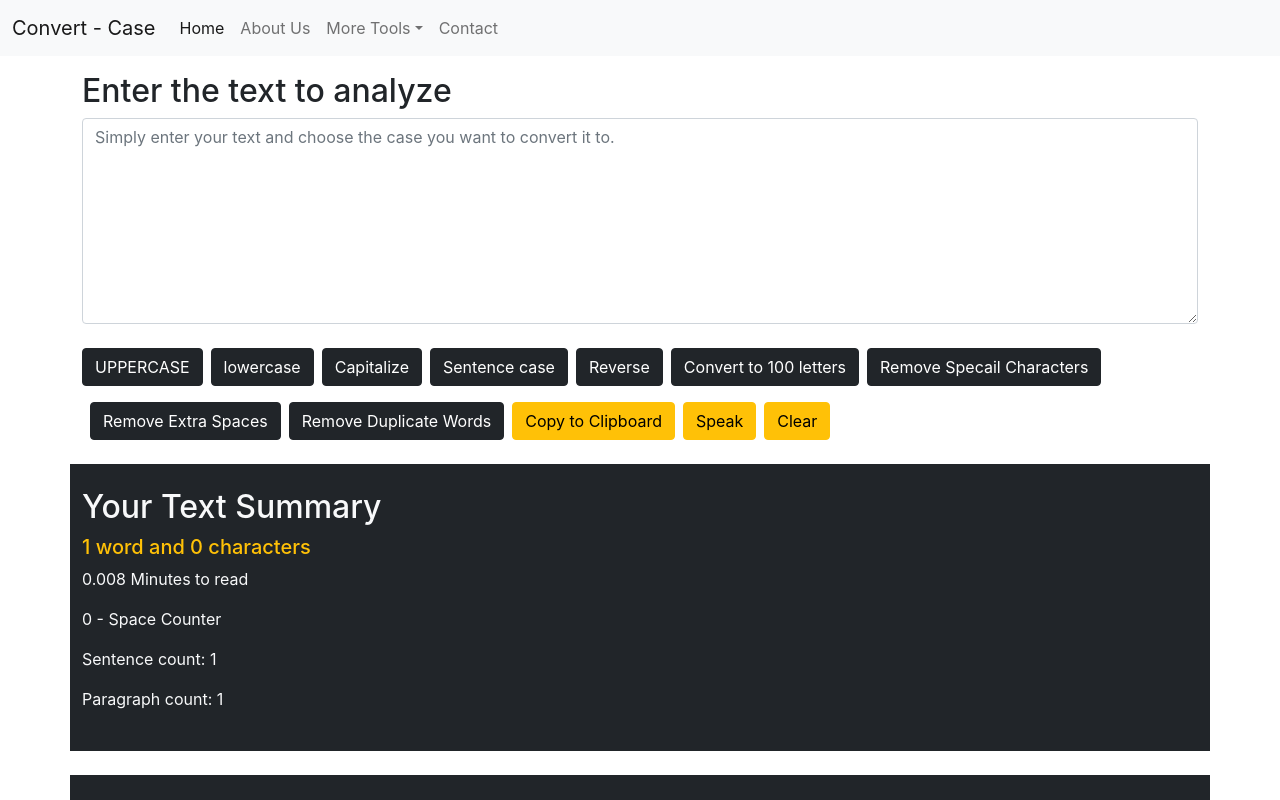
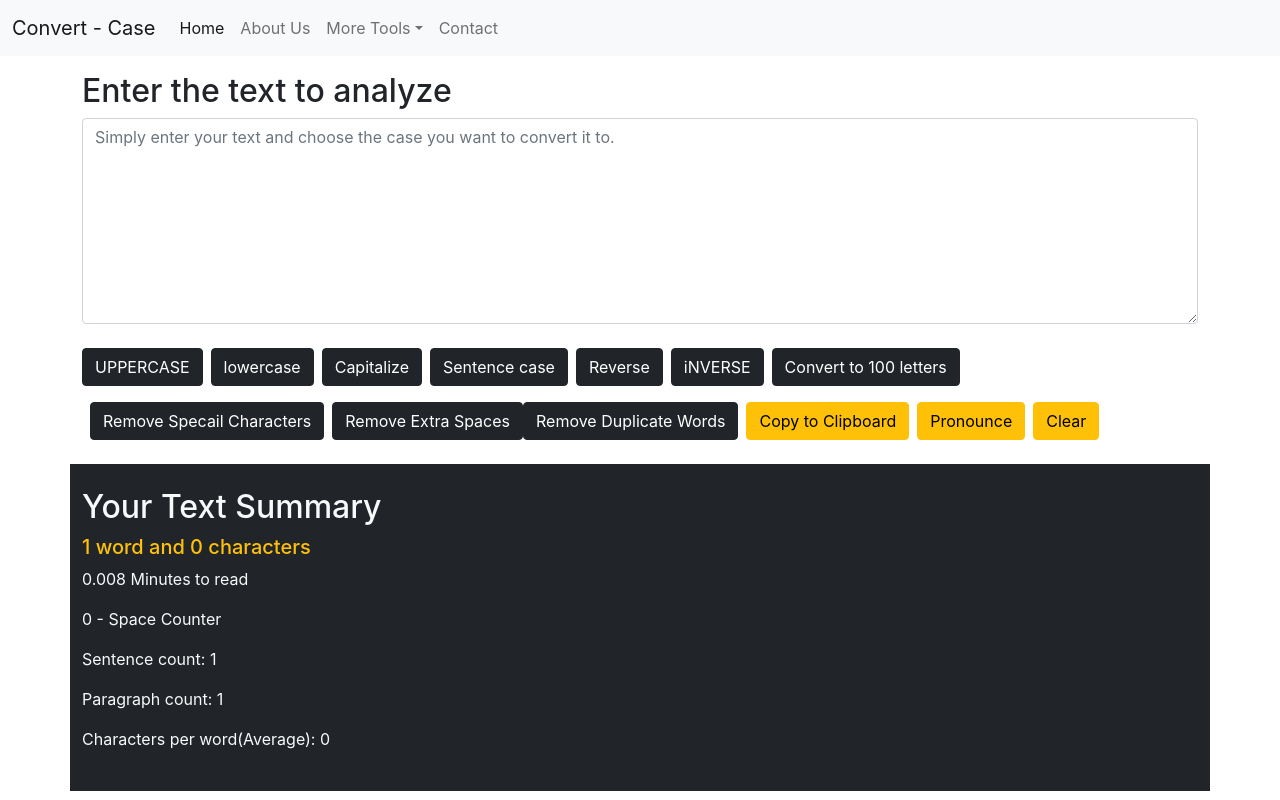
Before and after one commit to irupinderdev/Convert-Case, a React (Create React App) app: page / in a window 1280 px wide. Shown: the top 800 px of the page. Built offline with nearby package versions, Linux system fonts and the light colour scheme.

Commit message:
new function added

```diff
--- a/src/components/Textform.js
+++ b/src/components/Textform.js
@@ -39,6 +39,18 @@ let newText = text.charAt(0).toUpperCase() + text.slice(1);
 setText(newText)
 
 }
+// iNvErSe cAsE
+const handleInverseClick = ()=>{
+  let newText =''
+  for (const letter of text) {
+      if (letter == letter.toLowerCase()) {
+          newText = newText+(letter.toUpperCase());
+      } else {
+          newText = newText+(letter.toLowerCase());
+      }
+  }  setText(newText);
+}
+
 
 //  Reverse
 const handleReverse = (event) => {
@@ -125,12 +137,13 @@ const handleExtraSpaces = ()=>{
         <button className="btn btn-dark my-2" onClick={handleCcClick}>Capitalize</button>
         <button className="btn btn-dark my-2 mx-2" onClick={handleScClick}>Sentence case</button>
         <button className="btn btn-dark my-2" onClick={handleReverse}>Reverse</button>
-        <button className="btn btn-dark mx-2" onClick={handleSliceClick}>Convert to 100 letters</button>
-        <button className="btn btn-dark my-2" onClick={rmvSpecailCharacters}>Remove Specail Characters</button>
-        <button className="btn btn-dark my-2 mx-2" onClick={handleExtraSpaces }>Remove Extra Spaces</button>
+        <button className="btn btn-dark my-2 mx-2" onClick={handleInverseClick}>iNVERSE</button>
+        <button className="btn btn-dark" onClick={handleSliceClick}>Convert to 100 letters</button>
+        <button className="btn btn-dark my-2 mx-2" onClick={rmvSpecailCharacters}>Remove Specail Characters</button>
+        <button className="btn btn-dark my-2" onClick={handleExtraSpaces }>Remove Extra Spaces</button>
         <button className="btn btn-dark my-2" onClick={onRemoveDuplicatesClick }> Remove Duplicate Words </button>
         <button className="btn btn-warning my-2 mx-2" onClick={copyIt}>Copy to Clipboard</button>
-        <button className="btn btn-warning my-2" type="submit" onClick={speak}>Speak</button>
+        <button className="btn btn-warning my-2" type="submit" onClick={speak}>Pronounce</button>
         <button className="btn btn-warning my-2 mx-2" onClick={handleClearClick}>Clear</button>
 
 
@@ -142,6 +155,7 @@ const handleExtraSpaces = ()=>{
          <p>{text.split(" ").length-1} - Space Counter </p>
         <p>Sentence count: {text.split(/[.?!]\s/).length}</p>
         <p> Paragraph count: {text.split(/\r\n|\r|\n/).length}</p>
+        <p>Characters per word(Average): {text.replace(/ /g,"").length/text.split(" ").length}</p>
         </div>
         <div className="container my-4 bg-dark text-light py-4">
         <h2>Preview</h2>
```
